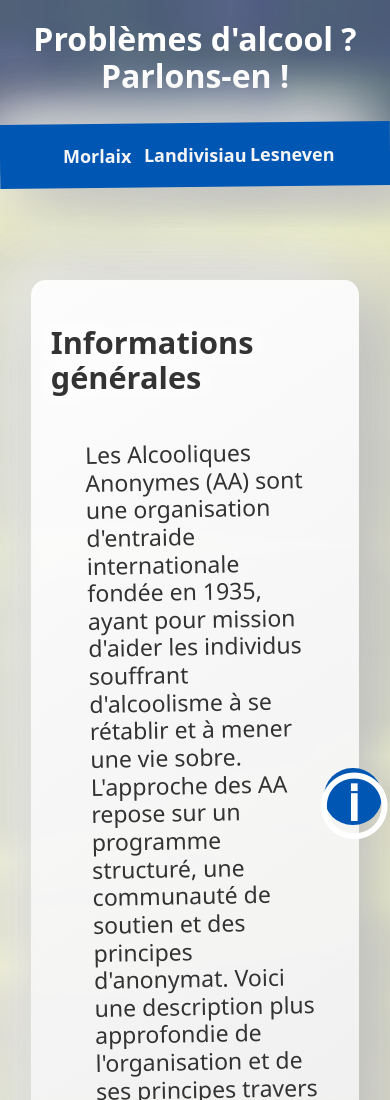
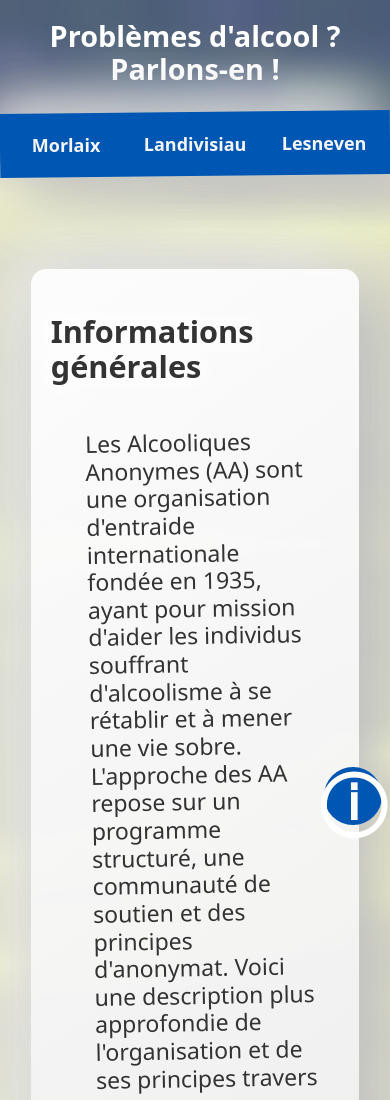
Before and after one commit to lacapsule/aamorlaix, a plain HTML site: page index.html in a window 390 px wide. Shown: the top 1100 px of the page. Drawn offline with Linux system fonts and the light colour scheme.

Commit message:
maj media queries

```diff
--- a/section.css
+++ b/section.css
@@ -93,4 +93,7 @@
   width: 92%;
   margin-bottom: 8%;
 }
+span>dl>dt {
+  display: none;
 }
+}
--- a/style.css
+++ b/style.css
@@ -1,4 +1,3 @@
-
 html {
   width: 100vw;
   height: auto;
@@ -47,7 +46,7 @@
   justify-content: center;
   width: 100%;
   height: 2em;
-  font-size: 2em;
+  font-size: 180%;
   z-index: 3;
 }
 
@@ -62,8 +61,8 @@
   margin-bottom: -12px;
   background-color: #0056b3;
   box-shadow: -2px -2px -8px rgba(0, 0, 0, 0.4);
-  box-shadow:  20px 20px 60px #bebebe,
-               -20px -20px 60px #ececec;
+  box-shadow: 20px 20px 60px #bebebe,
+    -20px -20px 60px #ececec;
   transform: rotate(-.6deg);
   z-index: 5;
 }
@@ -179,8 +178,8 @@
   border-radius: 15px;
   backdrop-filter: blur(4px);
   background: linear-gradient(145deg, hsla(0, 0%, 100%, .9), hsla(0, 0%, 93%, .9));
-box-shadow:  20px 20px 60px #bebebe,
-             -20px -20px 60px #ececec;
+  box-shadow: 20px 20px 60px #bebebe,
+    -20px -20px 60px #ececec;
   z-index: 2;
 }
 
@@ -201,6 +200,7 @@
   from {
     margin-top: 100%;
   }
+
   to {
     margin-top: 0;
   }
@@ -210,15 +210,19 @@
   from {
     backdrop-filter: blur(100px) saturate(150%) hue-rotate(0deg);
   }
+
   25% {
     backdrop-filter: blur(1000px) saturate(150%) hue-rotate(50deg);
   }
+
   50% {
     backdrop-filter: blur(1000px) saturate(150%) hue-rotate(100deg);
   }
+
   50% {
     backdrop-filter: blur(1000px) saturate(150%) hue-rotate(50deg);
   }
+
   to {
     backdrop-filter: blur(100px) saturate(150%) hue-rotate(0deg);
   }
@@ -230,7 +234,7 @@
     flex-flow: row wrap;
     align-items: space-around;
     justify-content: space-around;
-    width: 25%;
+    width: 33%;
     height: 2.8em;
     font-weight: large;
   }
@@ -241,9 +245,9 @@
     justify-content: space-around;
   }
 
-aside {
-  width: 100%;
-}
+  aside {
+    width: 100%;
+  }
 
   menu>nav>a {
     width: 25%;
```
